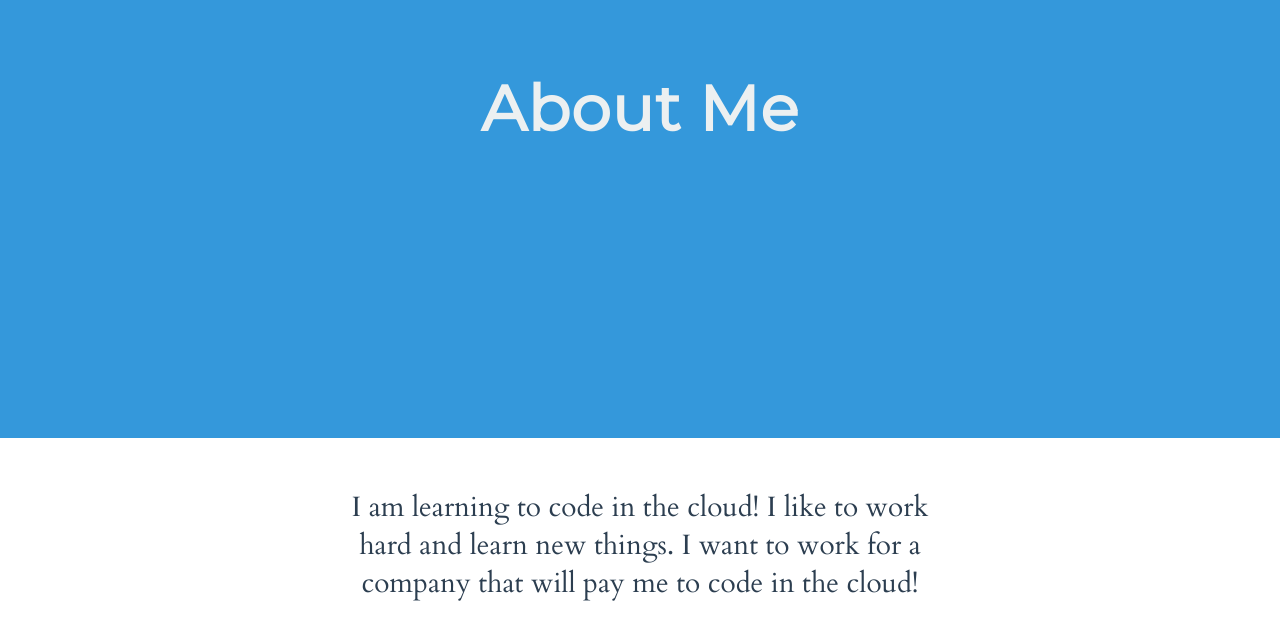
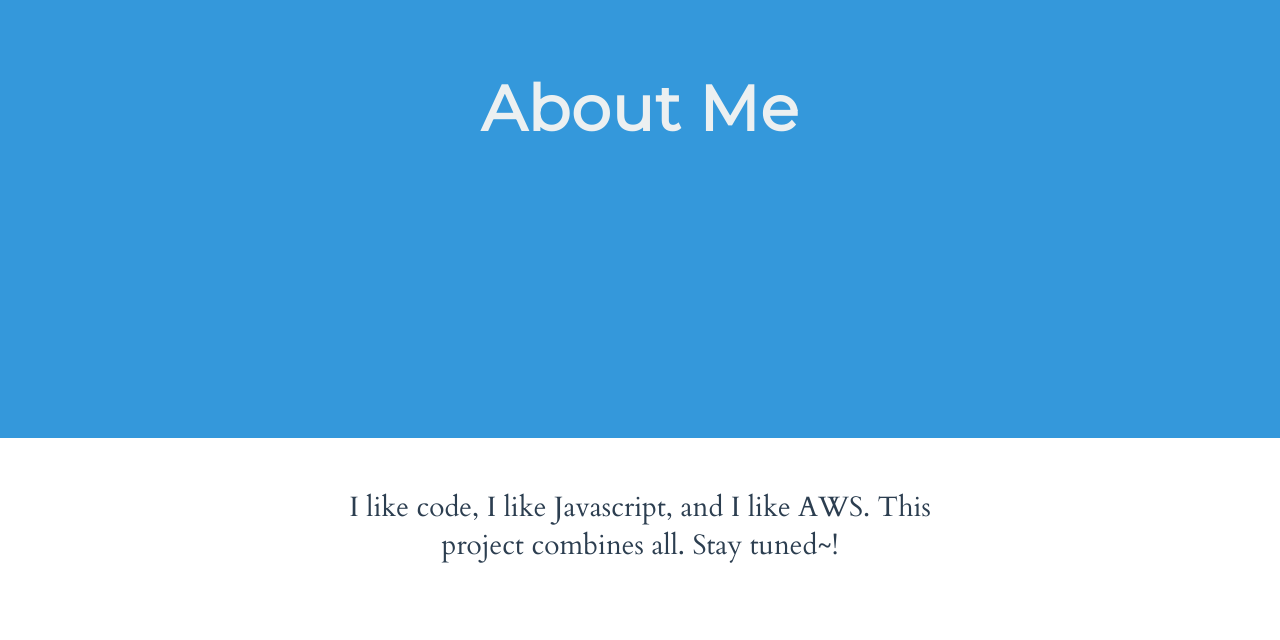
Before and after one commit to jlee709/MyServerlessPortfolio, a plain HTML site: page index.html in a window 1280 px wide. Shown: the part 1670-2310 px from the top of the page. Drawn offline with Linux system fonts and the light colour scheme.

Commit message:
fixed some text

```diff
--- a/index.html
+++ b/index.html
@@ -115,8 +115,7 @@
 
     <section class="section section--alignCentered section--description">
       <p class="color--darkgrey section__description">
-        I am learning to code in the cloud! I like to work hard and learn new things.
-        I want to work for a company that will pay me to code in the cloud!
+       I like code, I like Javascript, and I like AWS. This project combines all. Stay tuned~!
       </p>
 
     <div class="background--skyBlue modal--closed">
```
